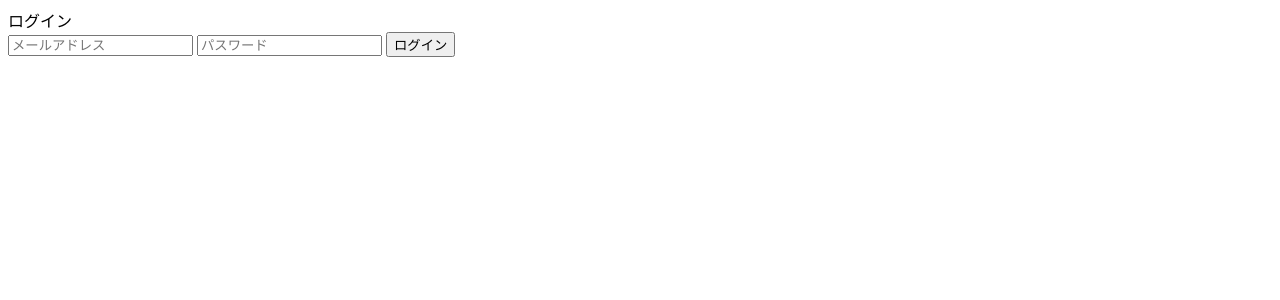
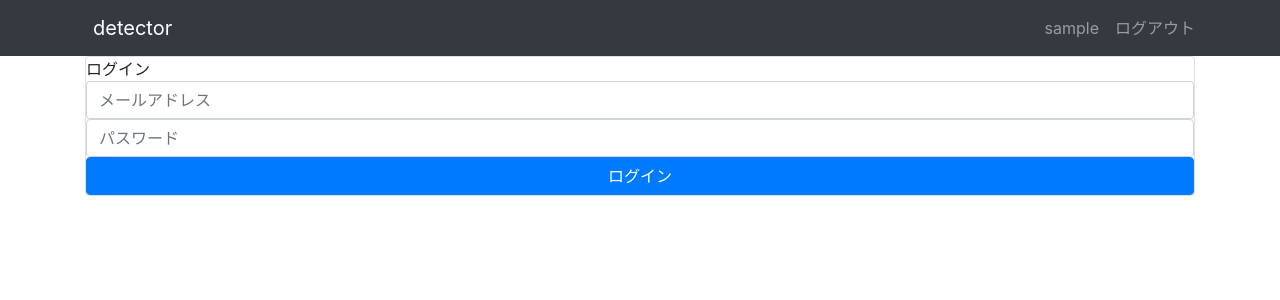
Before and after one commit to kjmatsuda/flaskbook, a Flask app: template apps/auth/templates/auth/login.html in a window 1280 px wide. Shown: the top 300 px of the page. Run offline with Flask 2, Linux system fonts and the light colour scheme; the template is opened without the code that fills it: values that come from a table or form of the project are taken from there, others are empty; the visitor is signed in with stand-in values (Sample User, id 1); data comes from the database, SQL or seed files in the repository; parts of the project's set-up code (start-up, migrations or seed data) failed here and were passed over; some libraries are stand-ins or nearby versions.

Commit message:
ログインページの base.html の extends を 修正

```diff
--- a/apps/auth/templates/auth/login.html
+++ b/apps/auth/templates/auth/login.html
@@ -1,4 +1,4 @@
-{% extends "auth/base.html" %}
+{% extends "detector/base.html" %}
 {% block title %}ログイン{% endblock %}
 {% block content %}
 <div class="mx-auto dt-auth-main">
```
